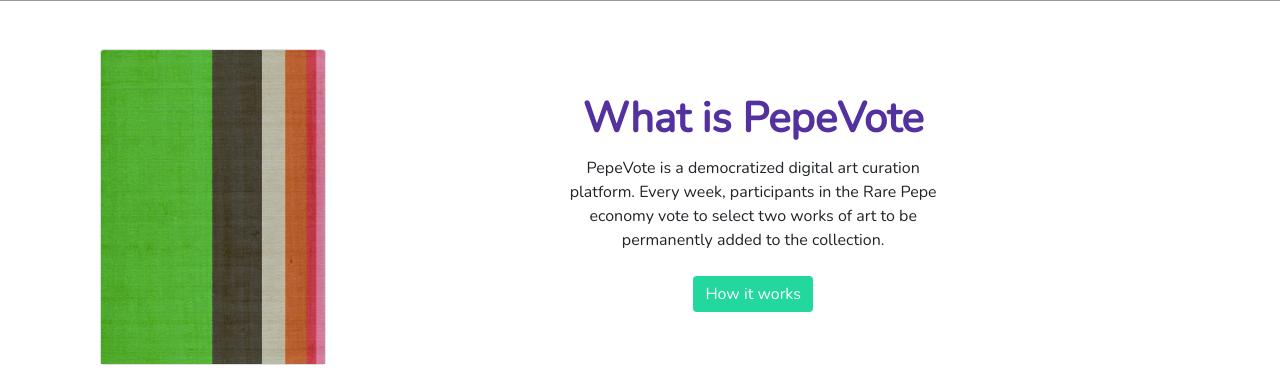
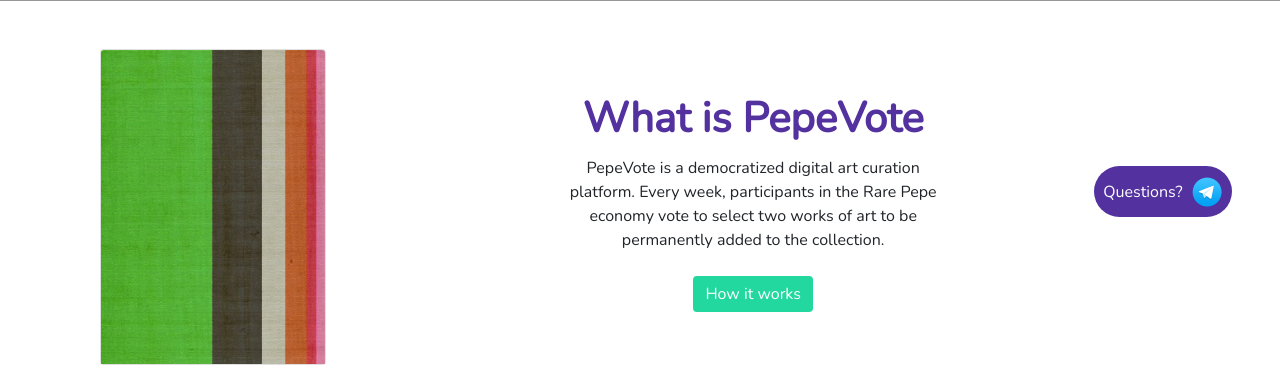
Before and after one commit to livinginformation/PepeVote, a Flask app: page / in a window 1280 px wide. Shown: the part 503-888 px from the top of the page. Run offline with Flask 2, Linux system fonts and the light colour scheme; parts of the project's set-up code (start-up, migrations or seed data) failed here and were passed over; some libraries are stand-ins or nearby versions.

Commit message:
add telegram chat link

```diff
--- a/static/default.css
+++ b/static/default.css
@@ -109,3 +109,23 @@ footer {
   border: .5px solid lightgray;
   height: 20rem;
 }
+
+.telegram {
+  height: 2rem;
+  margin-left: .5rem;
+}
+
+.telegram-wrapper {
+  position: fixed;
+  right: 3rem;
+  bottom: 5rem;
+  padding: .58333rem;
+  background-color: #5332a0 !important;
+  color: white;
+  border-radius: 999rem;
+  z-index: 100;
+}
+
+.telegram-wrapper:hover {
+  color: white;
+}
--- a/templates/about.html
+++ b/templates/about.html
@@ -1,5 +1,9 @@
 {% extends "layout.html" %}
 {% block body %}
+<a class='telegram-wrapper align-items-center justify-content-center flex-row d-flex' href='https://t.me/pepevote'>
+    Questions?
+    <img class='telegram' src="{{ url_for('static', filename='telegram.png') }}"></img>
+</a>
 <div class="container container flex-column align-items-center justify-content-center d-flex">
     <br>
     <p class='nice-header'>
--- a/templates/create_submission.html
+++ b/templates/create_submission.html
@@ -1,6 +1,11 @@
 {% extends "layout.html" %}
 {% block body %}
 {{status}}
+
+<a class='telegram-wrapper align-items-center justify-content-center flex-row d-flex' href='https://t.me/pepevote'>
+    Questions?
+    <img class='telegram' src="{{ url_for('static', filename='telegram.png') }}"></img>
+</a>
 <div class="container flex-column align-items-center justify-content-center d-flex">
     <br>
     <br>
--- a/templates/create_vote.html
+++ b/templates/create_vote.html
@@ -1,5 +1,9 @@
 {% extends "layout.html" %}
 {% block body %}
+<a class='telegram-wrapper align-items-center justify-content-center flex-row d-flex' href='https://t.me/pepevote'>
+    Questions?
+    <img class='telegram' src="{{ url_for('static', filename='telegram.png') }}"></img>
+</a>
 <br>
 <b>How to submit a vote:</b>
 <br>
--- a/templates/delegate_votes.html
+++ b/templates/delegate_votes.html
@@ -1,5 +1,9 @@
 {% extends "layout.html" %}
 {% block body %}
+<a class='telegram-wrapper align-items-center justify-content-center flex-row d-flex' href='https://t.me/pepevote'>
+    Questions?
+    <img class='telegram' src="{{ url_for('static', filename='telegram.png') }}"></img>
+</a>
 <div class="container">
     <br>
     <div class='nice-header'>Vote Delegation</div>
--- a/templates/index.html
+++ b/templates/index.html
@@ -1,5 +1,9 @@
 {% extends "layout.html" %}
 {% block body %}
+<a class='telegram-wrapper align-items-center justify-content-center flex-row d-flex' href='https://t.me/pepevote'>
+    Questions?
+    <img class='telegram' src="{{ url_for('static', filename='telegram.png') }}"></img>
+</a>
 <div class='pepe-background flex-row align-items-center justify-content-center d-flex'>Unstoppable Digital Pepes</div>
   <div class="container pepe-body">
     <div class="container flex-row align-items-center justify-content-center d-flex">
```
Also changed, not shown: static/telegram.png (added).
